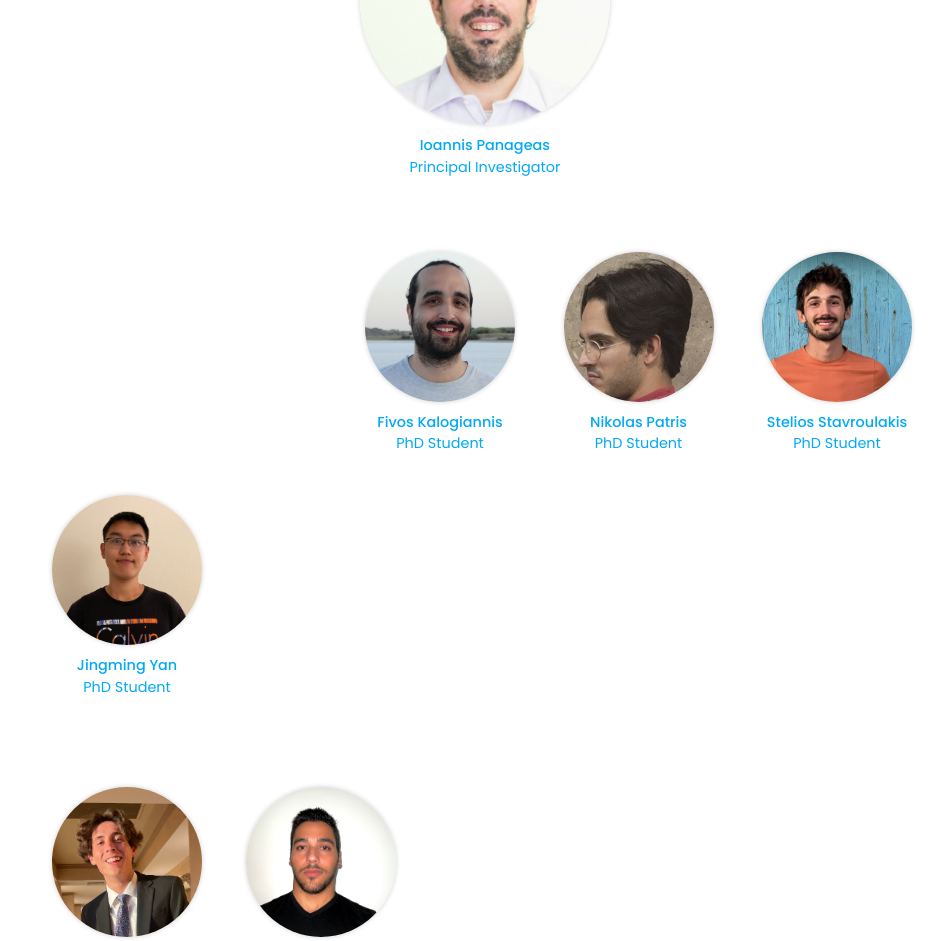
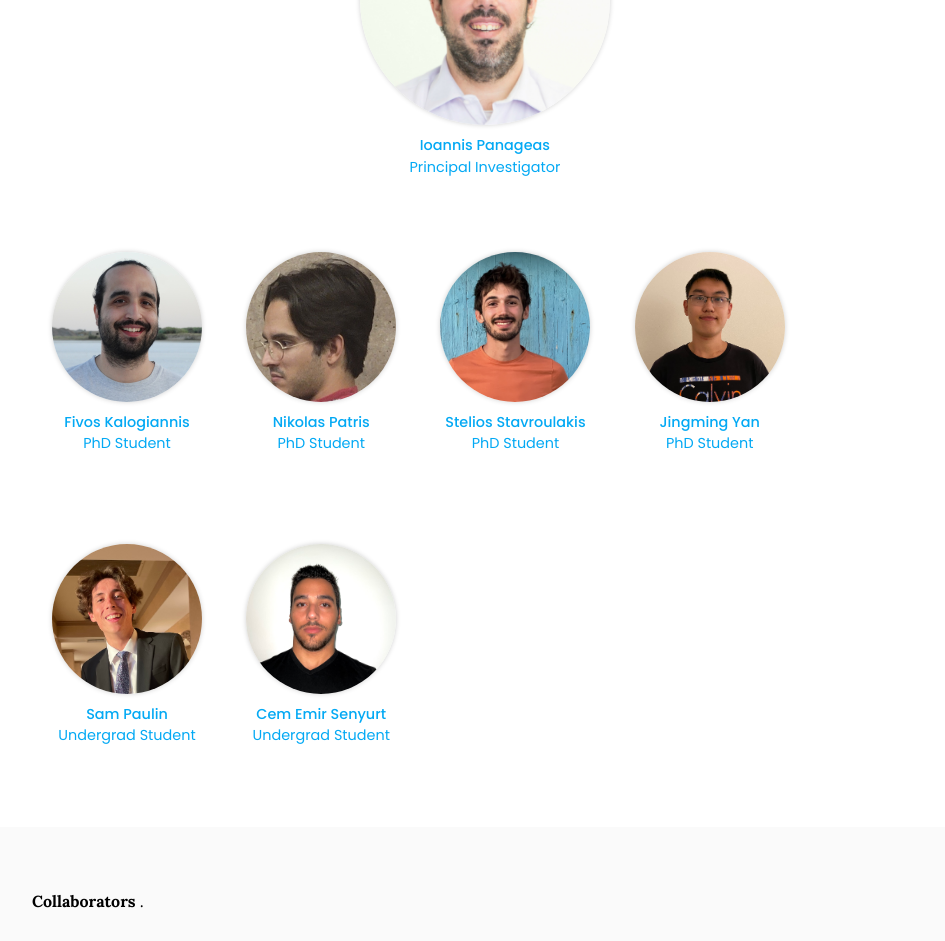
Before and after one commit to goallabuci/goallabuci.github.io, a Jekyll site: the page built from team/index.md, in a window 1280 px wide. Shown: the part 415-1356 px from the top of the page, without its empty margins (158-1103 px from the left). Built offline with Jekyll 4.4.1, drawn with Linux system fonts in a browser that asks for light colours.

Commit message:
Update index.md

```diff
--- a/team/index.md
+++ b/team/index.md
@@ -23,7 +23,6 @@ nav:
     </span></a>
 <br>
 
-&nbsp;&nbsp;&nbsp;&nbsp;&nbsp;&nbsp;&nbsp;&nbsp;&nbsp;&nbsp;&nbsp;&nbsp;&nbsp;&nbsp;&nbsp;&nbsp;&nbsp;&nbsp;&nbsp;&nbsp;&nbsp;&nbsp;&nbsp;&nbsp;&nbsp;&nbsp;&nbsp;&nbsp;&nbsp;&nbsp;&nbsp;&nbsp;&nbsp;&nbsp;&nbsp;&nbsp;
 <a href="https://fivoskal.github.io/" class="portrait" style="--width: 150px">
 <span class="portrait_image">
     <img
```
